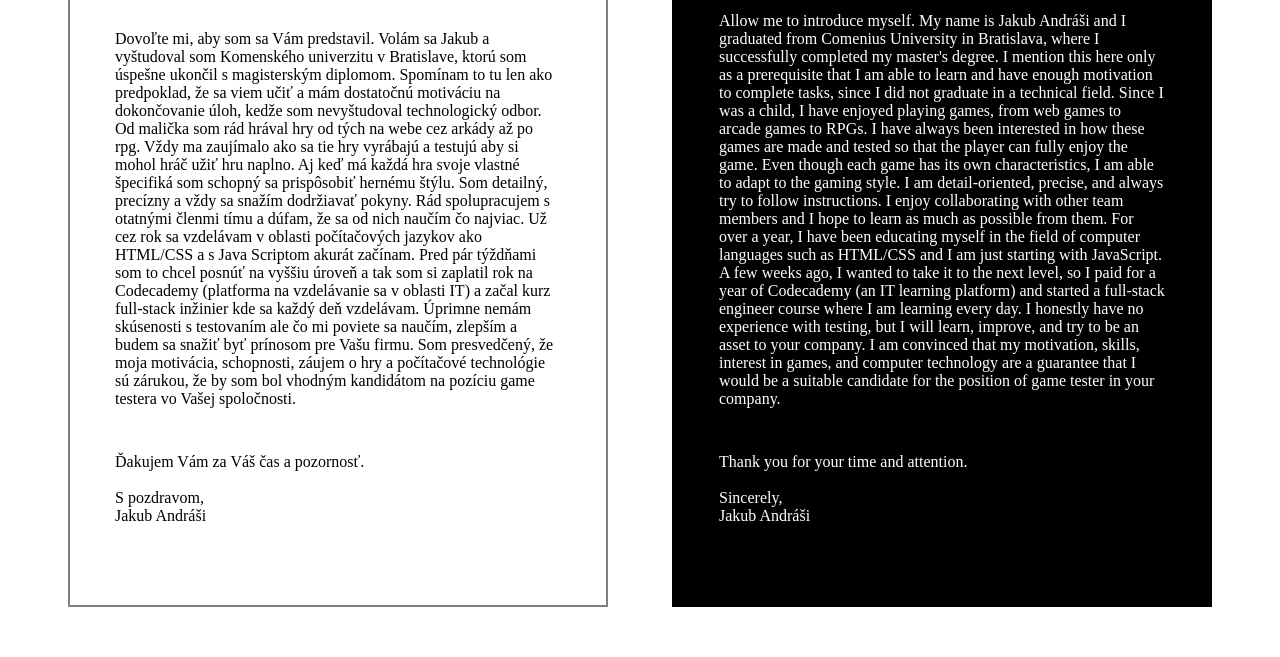
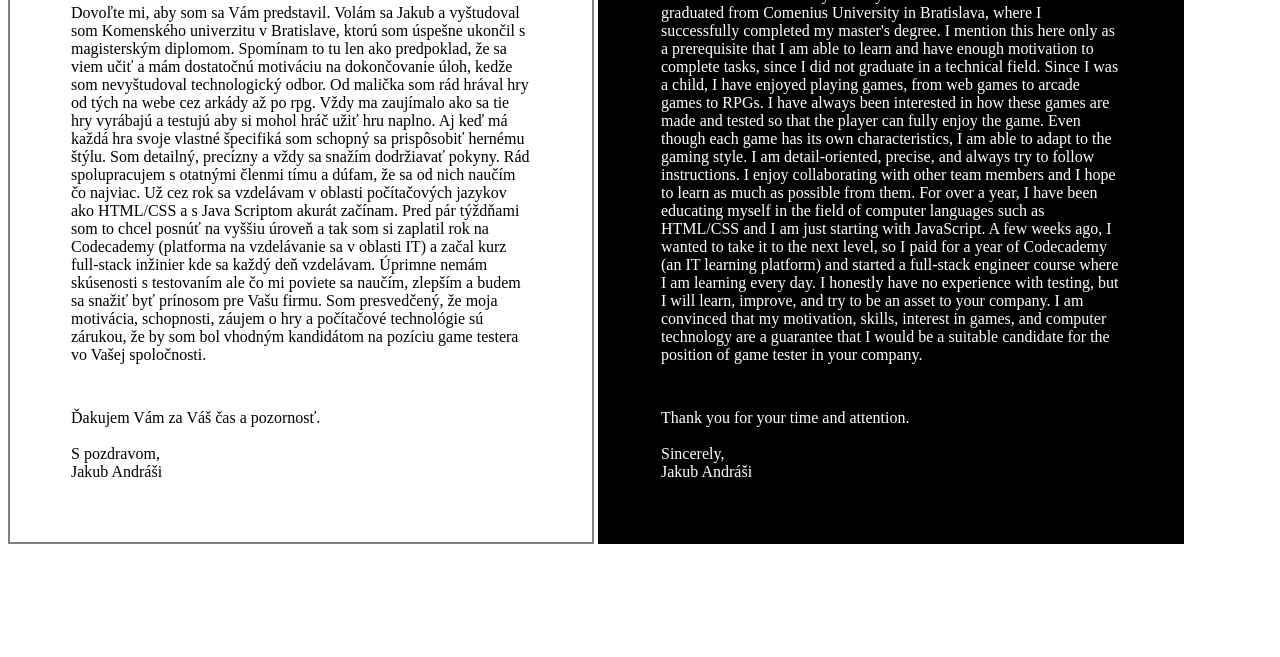
Before and after one commit to bumbum456/motivational_list, a plain HTML site: page index.html in a window 1280 px wide. Shown: the part 143-800 px from the top of the page. Drawn offline with Linux system fonts and the light colour scheme.

Commit message:
Update index.css

```diff
--- a/resources/css/index.css
+++ b/resources/css/index.css
@@ -3,21 +3,16 @@ html {
     padding: 0;
 }
 
-body {
+.lists {
+    margin: 1rem;
+    padding: 2rem 2rem;
     text-align: center;
-    padding-top: 20px;
-    padding-bottom: 20px;
-    margin: 0 auto;
 }
 
-div {
+.sk, .en {
     display: inline-block;
-    box-sizing: border-box;
-    width: 540px;
-    height: 700px;
-    margin: 30px;
-    max-width: 1500px;
-    padding-bottom: 20px;
+    padding: 1rem 1rem;
+    max-width: 550px;
 }
 
 p {
@@ -32,6 +27,6 @@ p {
 }
 
 .sk {
-    padding-top: 18px;
     border: solid 2px gray;
+    padding-top: 34px;
 }
```
